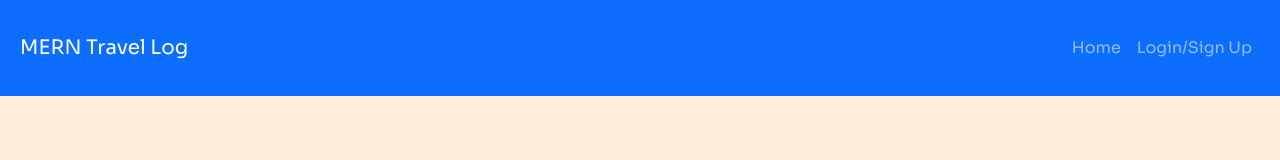
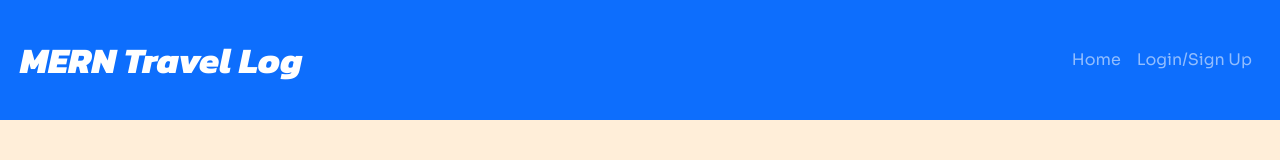
Before and after one commit to spm61/mern-travel-log, a React (Vite) app in the folder client/: page / in a window 1280 px wide. Shown: the top 160 px of the page. Built offline with nearby package versions, Linux system fonts and the light colour scheme; no server answers.

Commit message:
Changed brand font

```diff
--- a/client/src/App.css
+++ b/client/src/App.css
@@ -1,4 +1,5 @@
 @import url('https://fonts.googleapis.com/css2?family=Sora:wght@400;800&display=swap');
+@import url('https://fonts.googleapis.com/css2?family=Kanit:ital,wght@1,800;1,900&family=Sora:wght@400;800&display=swap');
 
 body {
   font-family: 'Sora', sans-serif;
@@ -54,3 +55,13 @@ h6 {
 .rounded {
   border-radius: 20px;
 }
+
+.navbar-brand
+{
+  font-size: 36px;
+  font-family: 'Kanit', sans-serif;
+}
+
+.navbar-custom {
+  background-color: #ff5500;
+}
--- a/client/src/components/Navbar.jsx
+++ b/client/src/components/Navbar.jsx
@@ -16,7 +16,7 @@ const AppNavbar = () => {
   return (
     // JSX code for rendering the navigation bar using React Bootstrap components.
     <>
-      <Navbar bg='primary' variant='dark' expand='lg'>
+      <Navbar bg='primary' variant='dark' expand='lg' >
         <Container fluid>
           <Navbar.Brand as={Link} to='/'>MERN Travel Log</Navbar.Brand>
           <Navbar.Toggle aria-controls='navbar' />
```
